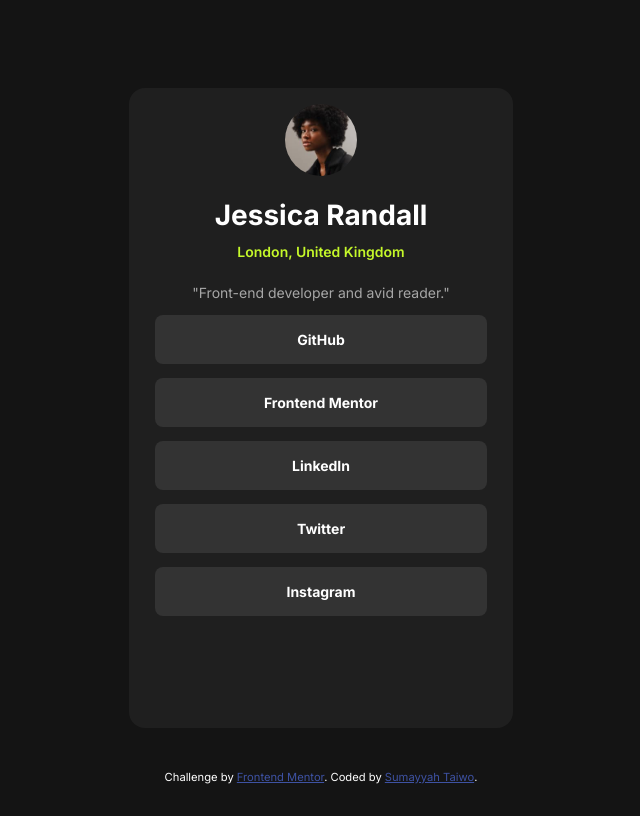
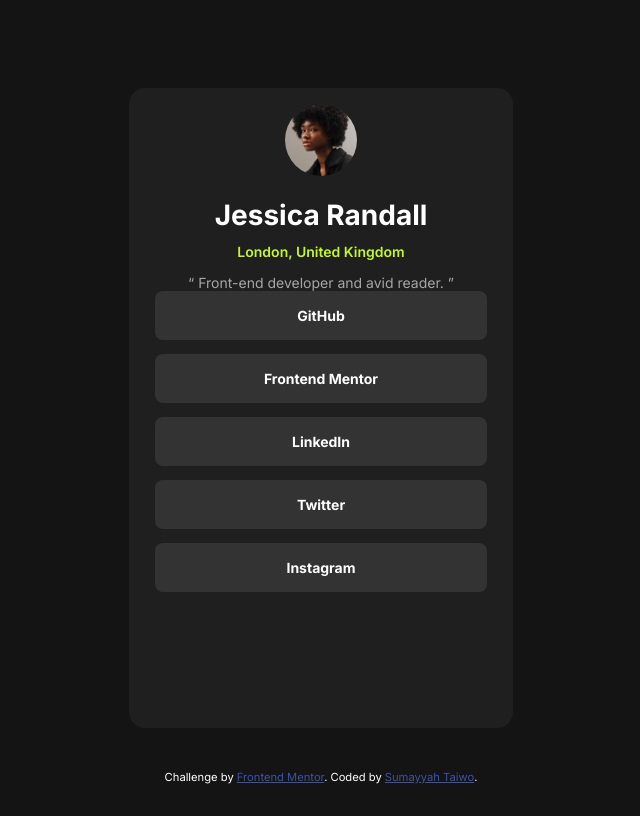
Before and after one commit to Sumta4real/Social-Link-Profile-Page, a plain HTML site: page index.html in a window 1280 px wide. Shown: the whole page, without its empty margins (319-959 px from the left). Drawn offline with Linux system fonts and the light colour scheme.

Commit message:
Changed the #about content to use q tag instead of p tag

```diff
--- a/index.html
+++ b/index.html
@@ -17,7 +17,7 @@
         <h1 id="name"> Jessica Randall </h1>
         <p id="location"> London, United Kingdom </p>
         </div>
-        <p id="about"> "Front-end developer and avid reader." </p>
+        <q id="about"> Front-end developer and avid reader. </q>
         <div class="social-links">
             <a id="github" href=""> GitHub </a>
             <a id="frontend-mentor" href=""> Frontend Mentor </a>
```
